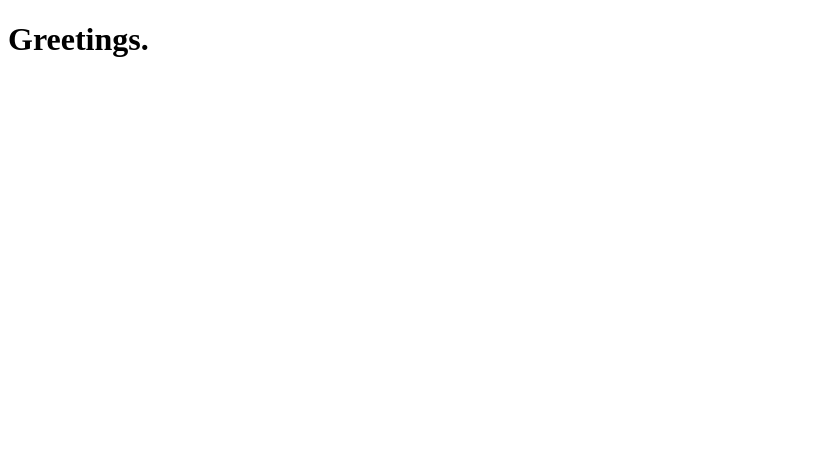
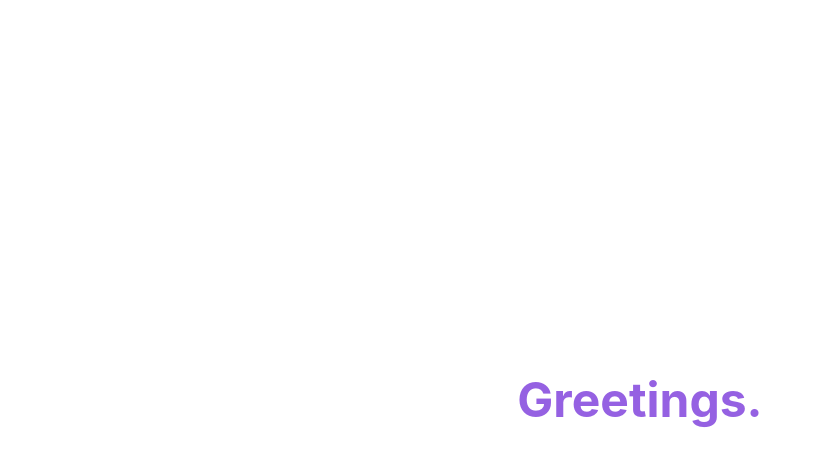
Before and after one commit to tailwindlabs/webpack-starter, a plain HTML site: page index.html in a window 1280 px wide. Shown: the whole page, without its empty margins (0-813 px from the left). Drawn offline with Linux system fonts and the light colour scheme; the site is published under a folder, as on GitHub Pages, so addresses that start at the root find nothing.

Commit message:
Fixes path to stylesheet --- Updates the path of the stylesheet that it does also work locally.

```diff
--- a/index.html
+++ b/index.html
@@ -4,7 +4,7 @@
     <title>Tailwind Starter Template</title>
     <meta charset="utf-8">
     <meta name="viewport" content="width=device-width, initial-scale=1, shrink-to-fit=no">
-    <link rel="stylesheet" href="/dist/styles.css">
+    <link rel="stylesheet" href="./dist/styles.css">
   </head>
   <body>
     <div class="min-h-screen flex items-center justify-center">
```
